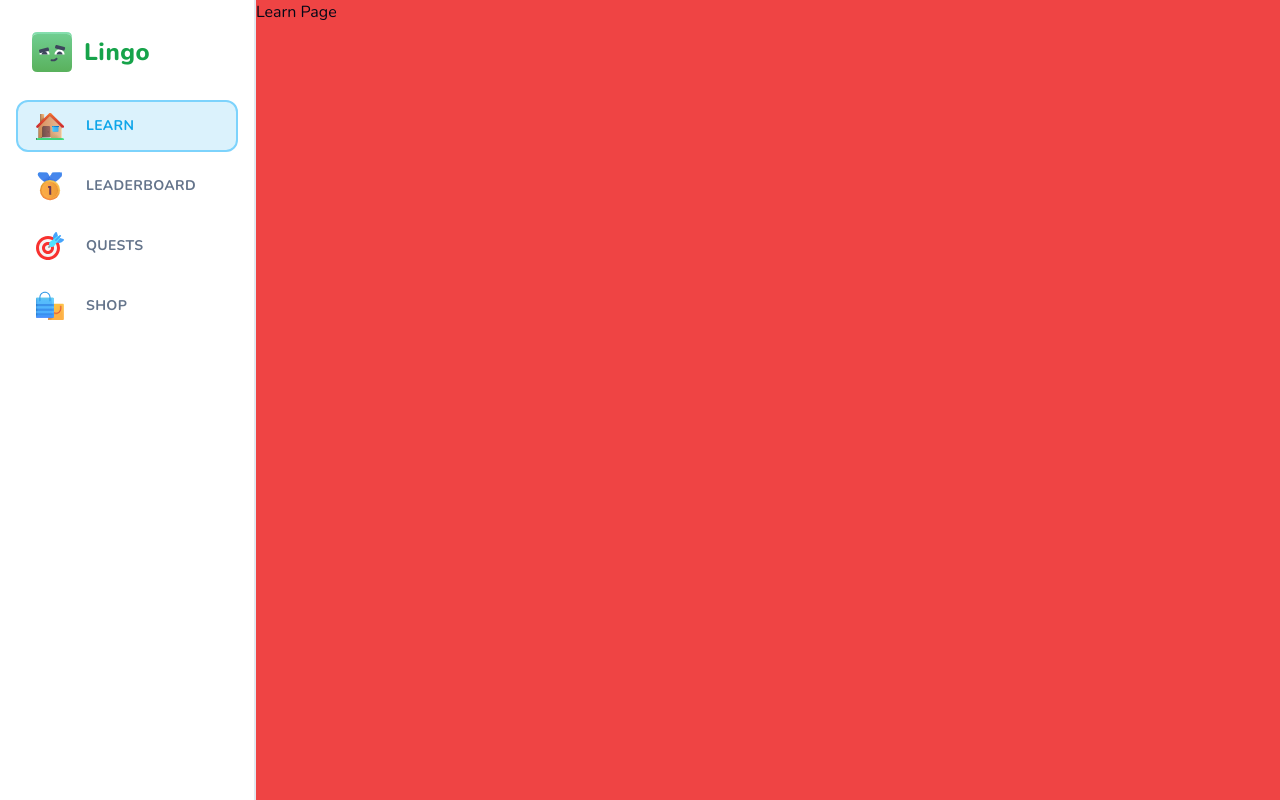
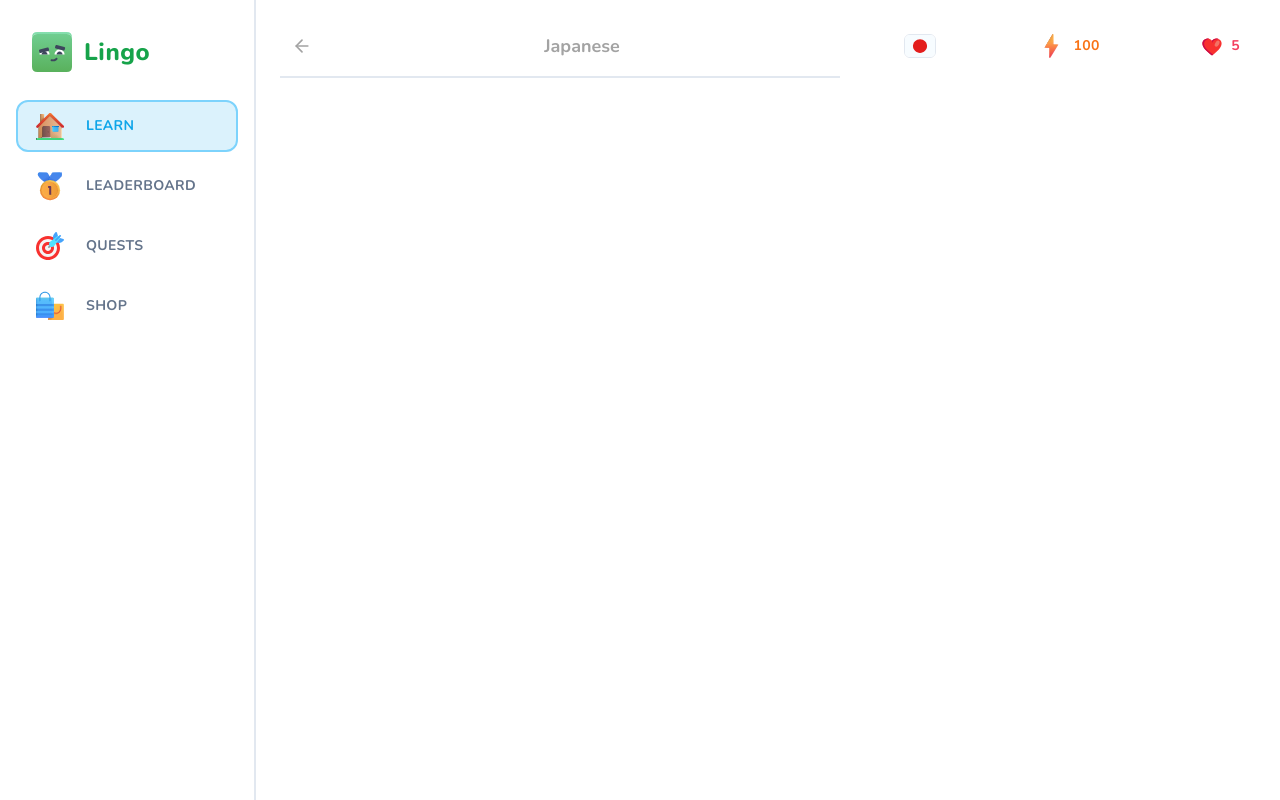
Before and after one commit to LarinNikita/duolingo-clone, a Next.js app: page /learn in a window 1280 px wide. Built offline with nearby package versions, Linux system fonts and the light colour scheme.

Commit message:
learn page wrapper

```diff
--- a/app/(main)/layout.tsx
+++ b/app/(main)/layout.tsx
@@ -11,7 +11,7 @@
       <MobileHeader />
       <Sidebar className="hidden lg:flex" />
       <main className="h-full pt-[50px] lg:pl-[256px] lg:pt-0">
-        <div className="h-full bg-red-500">{children}</div>
+        <div className="mx-auto h-full max-w-[1056px] pt-6">{children}</div>
       </main>
     </>
   );
--- /dev/null
+++ b/app/(main)/learn/header.tsx
@@ -0,0 +1,22 @@
+import { ArrowLeft } from "lucide-react";
+import Link from "next/link";
+
+import { Button } from "@/components/ui/button";
+
+type Props = {
+  title: string;
+};
+
+export const Header = ({ title }: Props) => {
+  return (
+    <div className="sticky top-0 mb-5 flex items-center justify-between border-b-2 bg-white pb-3 text-neutral-400 lg:z-50 lg:mt-[-28px] lg:pt-[28px]">
+      <Link href="/courses">
+        <Button variant="ghost" size="sm">
+          <ArrowLeft className="size-5 stroke-2 text-neutral-400" />
+        </Button>
+      </Link>
+      <h1 className="text-lg font-bold">{title}</h1>
+      <div />
+    </div>
+  );
+};
--- a/app/(main)/learn/page.tsx
+++ b/app/(main)/learn/page.tsx
@@ -1,5 +1,24 @@
+import { FeedWrapper } from "@/components/feed-wrapper";
+import { StickyWrapper } from "@/components/sticky-wrapper";
+import { UserProgress } from "@/components/user-progress";
+import { Header } from "./header";
+
 const LearnPage = () => {
-  return <div>Learn Page</div>;
+  return (
+    <div className="flex flex-row-reverse gap-[48px] px-6">
+      <StickyWrapper>
+        <UserProgress
+          activeCourse={{ title: "Japanese", imageSrc: "/jp.svg" }}
+          hearts={5}
+          points={100}
+          hasActiveSubscription={false}
+        />
+      </StickyWrapper>
+      <FeedWrapper>
+        <Header title="Japanese" />
+      </FeedWrapper>
+    </div>
+  );
 };
 
 export default LearnPage;
--- /dev/null
+++ b/components/feed-wrapper.tsx
@@ -0,0 +1,7 @@
+type Props = {
+  children: React.ReactNode;
+};
+
+export const FeedWrapper = ({ children }: Props) => {
+  return <div className="relative top-0 flex-1 pb-10">{children}</div>;
+};
--- /dev/null
+++ b/components/sticky-wrapper.tsx
@@ -0,0 +1,13 @@
+type Props = {
+  children: React.ReactNode;
+};
+
+export const StickyWrapper = ({ children }: Props) => {
+  return (
+    <div className="sticky bottom-6 hidden w-[368px] self-end lg:block">
+      <div className="sticky top-6 flex min-h-[calc(100vh-48px)] flex-col gap-y-4">
+        {children}
+      </div>
+    </div>
+  );
+};
--- /dev/null
+++ b/components/user-progress.tsx
@@ -0,0 +1,63 @@
+import { InfinityIcon } from "lucide-react";
+import Link from "next/link";
+import Image from "next/image";
+
+import { Button } from "@/components/ui/button";
+
+type Props = {
+  activeCourse: { title: string; imageSrc: string }; // TODO: replace with db types
+  hearts: number;
+  points: number;
+  hasActiveSubscription: boolean;
+};
+
+export const UserProgress = ({
+  activeCourse,
+  hearts,
+  points,
+  hasActiveSubscription,
+}: Props) => {
+  return (
+    <div className="flex w-full items-center justify-between gap-x-2">
+      <Link href="/courses">
+        <Button variant="ghost">
+          <Image
+            src={activeCourse.imageSrc}
+            alt={activeCourse.title}
+            className="rounded-md border"
+            width={32}
+            height={32}
+          />
+        </Button>
+      </Link>
+      <Link href="/shop">
+        <Button variant="ghost" className="text-orange-500">
+          <Image
+            src="/points.svg"
+            alt="Points"
+            className="mr-2"
+            width={28}
+            height={28}
+          />
+          {points}
+        </Button>
+      </Link>
+      <Link href="/shop">
+        <Button variant="ghost" className="text-rose-500">
+          <Image
+            src="/heart.svg"
+            alt="Hearts"
+            className="mr-2"
+            width={22}
+            height={22}
+          />
+          {hasActiveSubscription ? (
+            <InfinityIcon className="size-4 stroke-[3]" />
+          ) : (
+            hearts
+          )}
+        </Button>
+      </Link>
+    </div>
+  );
+};
```
